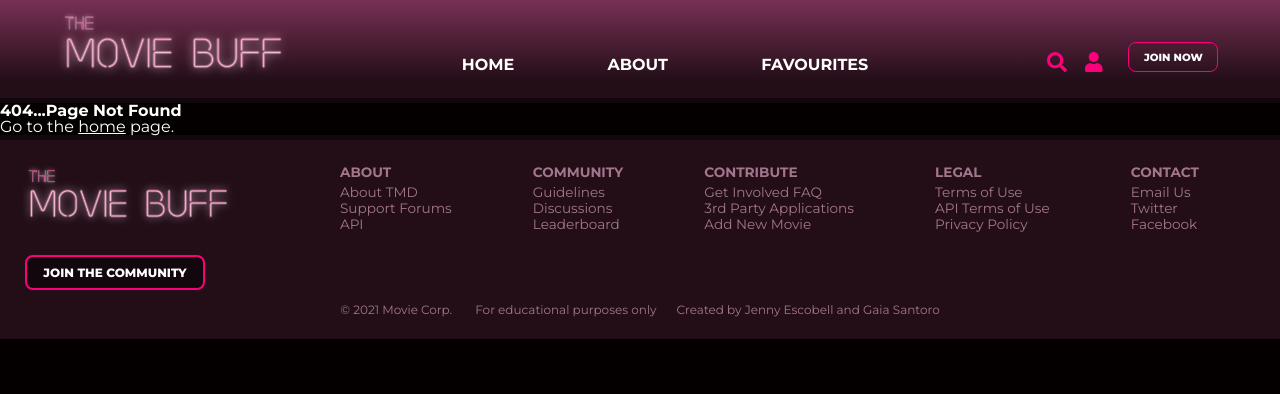
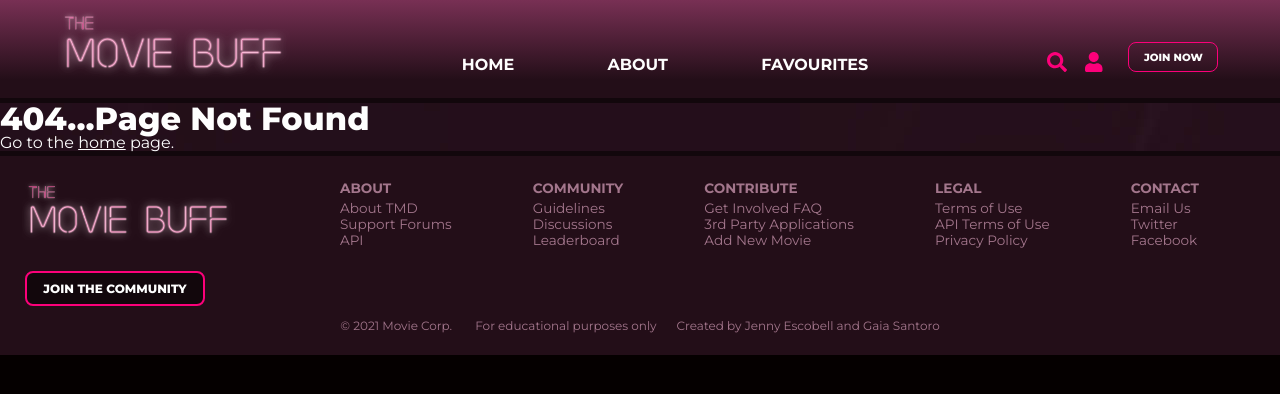
Before and after one commit to jennyesc/movieBuff, a React (Create React App) app: page /now-playing in a window 1280 px wide. Shown: the top 394 px of the page. Built offline with nearby package versions, Linux system fonts and the light colour scheme; what use-global-hook would draw is missing.

Commit message:
pageNotFound styling

```diff
--- a/src/components/PageNotFound.js
+++ b/src/components/PageNotFound.js
@@ -1,17 +1,25 @@
 // Page Not Found
 
 import { Link } from 'react-router-dom';
+import background from '../images/about-bg.jpg';
 
 const PageNotFound = () => (
 
 	<main>
 		<section>
-			<div className="page-info">
-				<h2>404...Page Not Found</h2>
+			<div className="page-container">
+                    <div className="page-background">
+                        <div className="image" style={{ backgroundImage: `url(${background})`}}>
+							<div className="page-container">
+								<h1 className="align">404...Page Not Found</h1>
+								<div className="p">
+									<p>Go to the <Link to={'/'}>home</Link> page.</p>
+								</div>
+							</div>
+						</div>
+					</div>
 			</div>
-			<div className="about-text">
-				<p>Go to the <Link to={'/'}>home</Link> page.</p>
-			</div>
+
 		</section>
 	</main>
 
--- /dev/null
+++ b/src/styles/components/_page-not-found.scss
@@ -0,0 +1,68 @@
+// Page Not Found
+@use '../base/settings' as *;
+@use '../base/type' as *;
+@use '../utilities/mixins' as *;
+
+main{
+    // display: block;
+    border: 3px solid green;
+    @media (min-width: $tabletSmall){
+        @include mc;
+    }
+
+    .page-container{
+        //margin-top: 20px;
+        border: 2px solid orange;
+
+        .page-background{
+            width: auto;
+
+            .image{
+                background-position: center;
+                background-size: cover;
+                background-repeat: no-repeat;
+                // border: 2px solid red;
+                @media (min-width: $tabletSmall){
+                    @include mc;
+                }
+
+
+            }// img
+
+
+            .page-container{
+                @media (min-width: $tabletSmall){
+                    max-width: 670px;
+                    @include mc;
+
+                }
+
+                .align{
+                    text-align: center;
+                    color: red;
+                    border: 2px solid green;
+                    font-size: 0.40rem;
+                    padding: 30px 0px 30px 0px;
+                }
+
+                .p{
+                    text-align: right;
+                    padding: 0px 15px 20px 15px;
+                    font-weight: $fontMed;
+                    font-size: 0.95rem;
+                    line-height: 1.25;
+
+                    a{
+                        text-decoration: none;
+                        color: $iconColor;
+                    }
+
+                    @media (min-width: $desktopSmall){
+                        font-size: $fontDesktop;
+                        }
+                }
+
+            } // page-container
+        }// Page-bg
+    }
+}// Main
```
